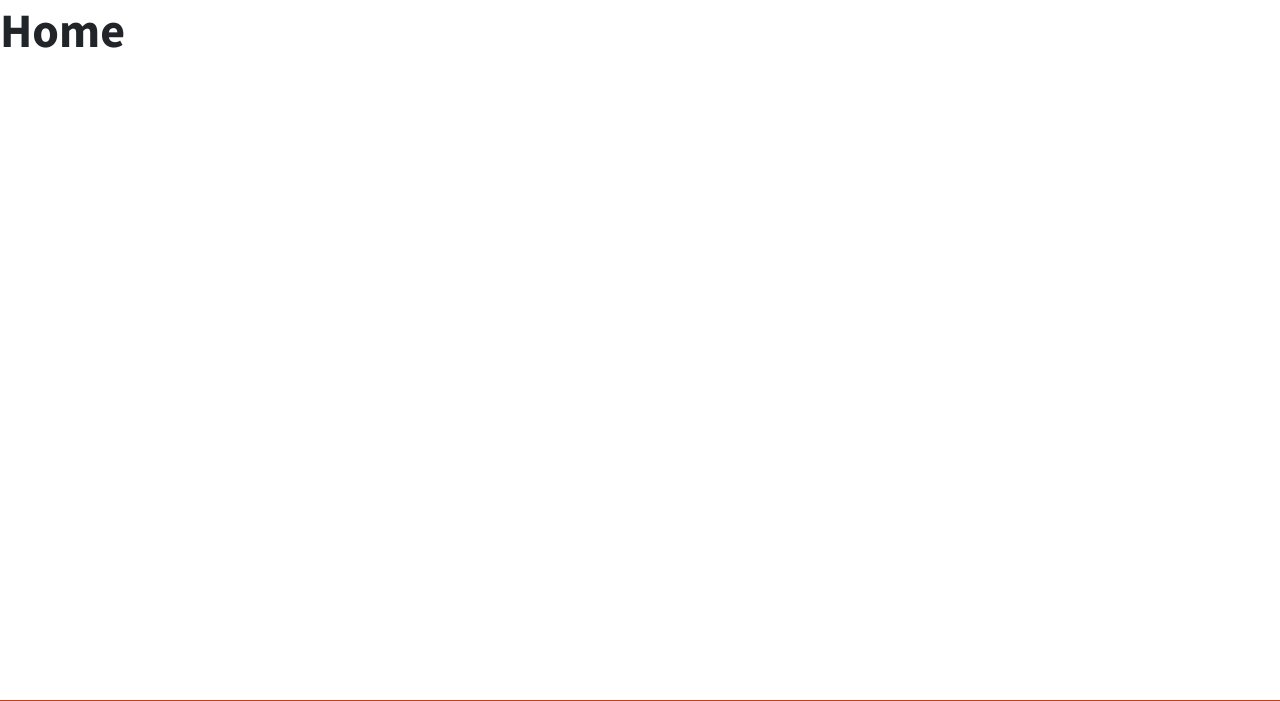
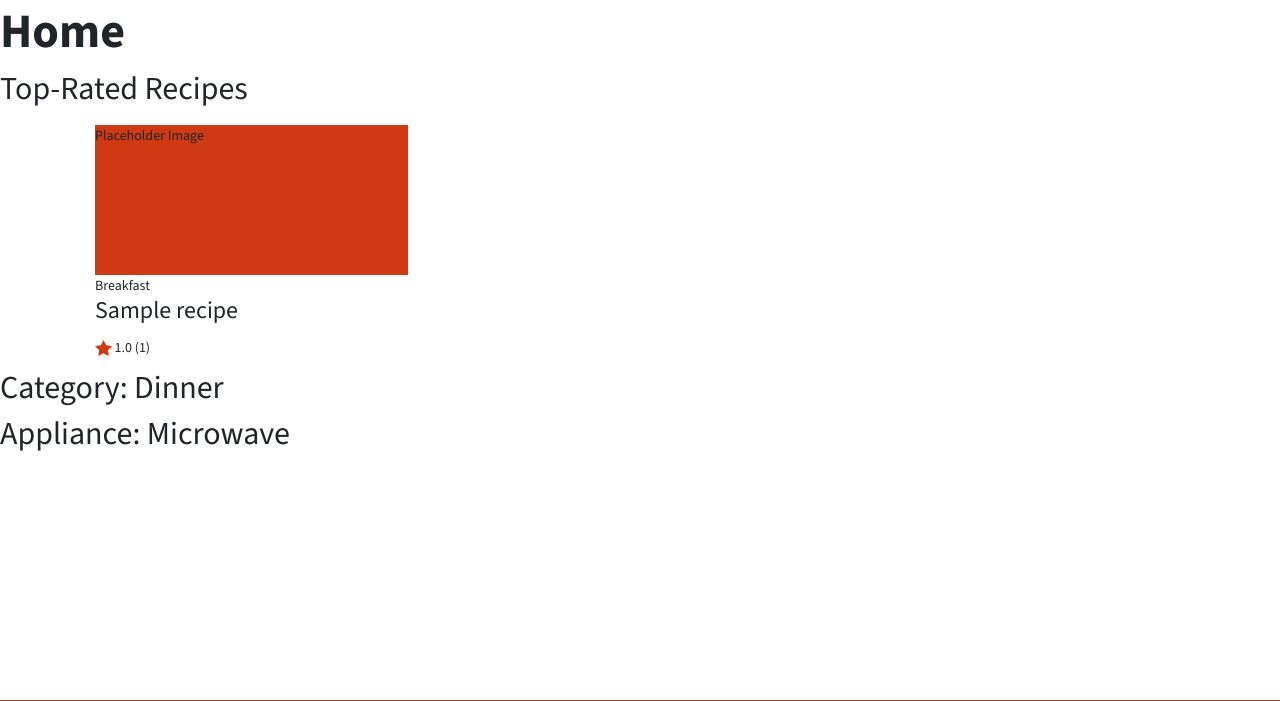
Before and after one commit to MichaelBMoss/simmr, a Django app: page / in a window 1280 px wide. Shown: the part 65-766 px from the top of the page. Run offline with Django 4.2, Linux system fonts and the light colour scheme; tables that the repository leaves empty hold one stand-in row (values such as "Sample post").

Commit message:
add recipes to home page

```diff
--- a/main_app/templates/home.html
+++ b/main_app/templates/home.html
@@ -1,9 +1,76 @@
 {% extends 'base.html' %}
-
+{% load static %}
 {% block content %}
 
 
 <h1>Home</h1>
 
+<h2>Top-Rated Recipes</h2>
+<div class="container">
+
+    {% for recipe in top_recipes  %}
+    <a class="recipe-card-link" href="{% url 'recipe_detail' recipe.id %}">
+      <div class="card">
+        <div class="placeholder-image">Placeholder Image</div>
+        <span class="card-category">{{ recipe.category }}</span>
+        <h4 class="card-title">{{ recipe.name }}</h4>
+        <div>
+          <img class="list-view-star" src="{% static 'main_app/images/star-red.png' %}" alt="rating-star">
+          {% if recipe.total_reviews %}
+            <span class="list-view-rating">{{ recipe.average_rating|floatformat:1 }} ({{ recipe.total_reviews }})</span>
+          {% else %}
+            <span class="list-view-rating">No Reviews Yet</span>
+          {% endif %}
+        </div>
+      </div>
+    </a>
+    {% endfor %}
+  </div>
+
+
+<h2>Category: {{ category }}</h2>
+<div class="container">
+
+    {% for recipe in category_recipes %}
+    <a class="recipe-card-link" href="{% url 'recipe_detail' recipe.id %}">
+      <div class="card">
+        <div class="placeholder-image">Placeholder Image</div>
+        <span class="card-category">{{ recipe.category }}</span>
+        <h4 class="card-title">{{ recipe.name }}</h4>
+        <div>
+          <img class="list-view-star" src="{% static 'main_app/images/star-red.png' %}" alt="rating-star">
+          {% if recipe.total_reviews %}
+            <span class="list-view-rating">{{ recipe.average_rating|floatformat:1 }} ({{ recipe.total_reviews }})</span>
+          {% else %}
+            <span class="list-view-rating">No Reviews Yet</span>
+          {% endif %}
+        </div>
+      </div>
+    </a>
+    {% endfor %}
+  </div>
+
+  <h2>Appliance: {{ appliance }}</h2>
+  <div class="container">
+
+      {% for recipe in appliance_recipes %}
+      <a class="recipe-card-link" href="{% url 'recipe_detail' recipe.id %}">
+        <div class="card">
+          <div class="placeholder-image">Placeholder Image</div>
+          <span class="card-category">{{ recipe.category }}</span>
+          <h4 class="card-title">{{ recipe.name }}</h4>
+          <div>
+            <img class="list-view-star" src="{% static 'main_app/images/star-red.png' %}" alt="rating-star">
+            {% if recipe.total_reviews %}
+              <span class="list-view-rating">{{ recipe.average_rating|floatformat:1 }} ({{ recipe.total_reviews }})</span>
+            {% else %}
+              <span class="list-view-rating">No Reviews Yet</span>
+            {% endif %}
+          </div>
+        </div>
+      </a>
+      {% endfor %}
+    </div>
+
 
 {% endblock %}
--- a/main_app/views.py
+++ b/main_app/views.py
@@ -8,17 +8,34 @@ from django.db.models import Avg, Count
 from .models import Recipe, Review, Photo
 from .forms import ReviewForm
 from django.contrib.auth.models import User
-import uuid
-import boto3
-import os
+import uuid, boto3, os, random
+
 
 # NOTE: For later when we need to implement authorization for specific actions
 # from django.contrib.auth.decorators import login_required
 # from django.contrib.auth.mixins import LoginRequiredMixin
 
 # Create your views here.
+
+
 def home(request):
-    return render(request, 'home.html')
+    random_category = random.choice(Recipe.CATEGORY_CHOICES)
+    category_recipes = Recipe.objects.filter(category=random_category[0]).order_by('?')[:3]
+
+    top_recipes = Recipe.objects.annotate(avg_rating=Avg('review__rating')).order_by('-avg_rating')[:3]
+
+    random_appliance = random.choice(Recipe.APPLIANCE_CHOICES)
+    appliance_recipes = Recipe.objects.filter(appliance=random_appliance[0]).order_by('?')[:3]
+
+    context = {
+        'category': random_category[0],
+        'category_recipes': category_recipes,
+        'top_recipes': top_recipes,
+        'appliance': random_appliance[0],
+        'appliance_recipes': appliance_recipes,
+    }
+
+    return render(request, 'home.html', context)
 
 
 
```
Also changed, not shown: main_app/static/css/style.css (line endings or trailing spaces).
